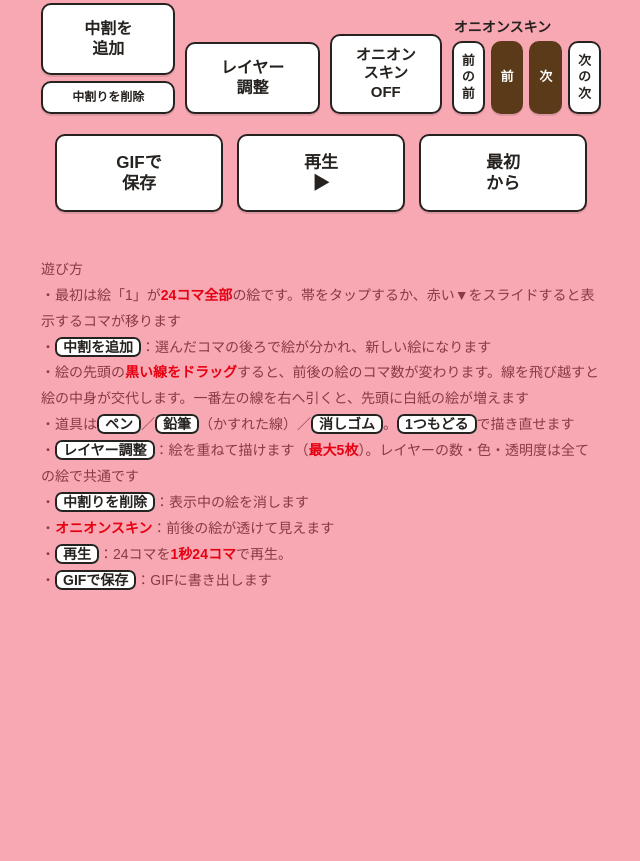
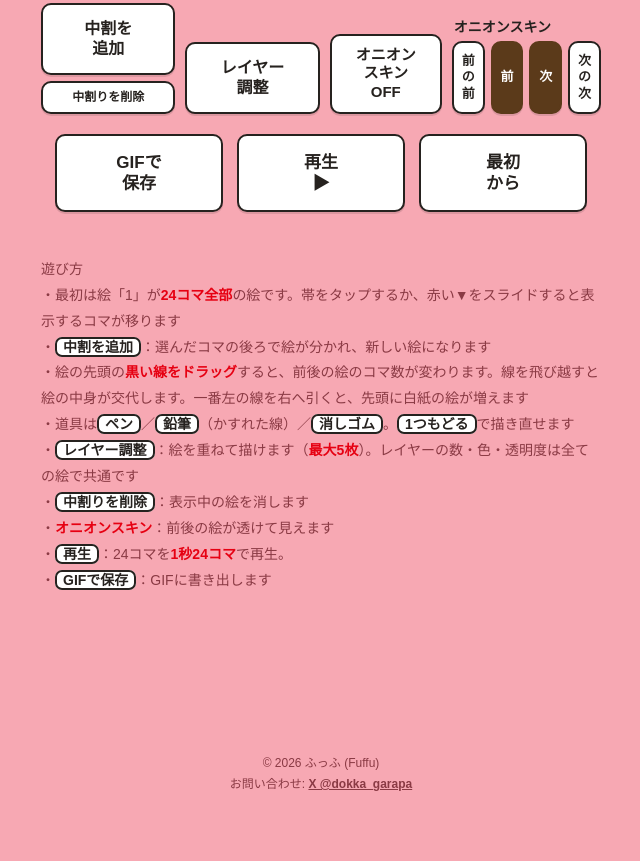
Before and after one commit to dokka-garapa/24frame-gif, a plain HTML site: page index.html in a window 1280 px wide. Shown: the part 805-1666 px from the top of the page, without its empty margins (319-959 px from the left). Before the commit the page ends 1454 px from the top, so only its background shows below. Drawn offline with Linux system fonts and the light colour scheme; a web font is replaced by a local one.

Commit message:
Update credits and language strings in index.html

```diff
--- a/index.html
+++ b/index.html
@@ -24,6 +24,8 @@
   .langbtn{font:inherit;font-size:14px;font-weight:700;min-width:42px;padding:10px 11px;border:2px solid #f2c894;border-radius:999px;background:#fff;color:#5b4326;cursor:pointer;box-shadow:0 1px 2px rgba(0,0,0,.06)}
   .langbtn.active{background:#f79c1d;border-color:#e07f00;color:#fff;box-shadow:0 2px 5px rgba(0,0,0,.18)}
   #bnote{font-size:14px;font-weight:700;color:#e60012;margin:0 0 8px}
+  #credit{text-align:center;font-size:12px;color:#8a3a44;line-height:1.7;margin-top:160px;padding-bottom:64px}
+  #credit a{color:inherit;font-weight:700}
   #timelineBox, #stage{direction:ltr}
   @media (max-width:560px){
     .langrow{gap:4px}
@@ -200,6 +202,7 @@
     #status{color:#f0b7c1}
     .note{color:#d8a7b2}
     .note .hl{color:#ff8fa0}
+    #credit{color:#d8a7b2}
     #slideHint{color:#d8a7b2}
     #bnote{color:#ff8fa0}
     #gifCard,#layerCard{background:#3a2931;color:#f7ecef;border-color:#120d10}
@@ -305,6 +308,7 @@
     <button class="btn" id="btnLayerClose">閉じる</button>
   </div>
 </div>
+<footer id="credit">© 2026 ふっふ (Fuffu)<br>お問い合わせ: <a href="https://x.com/dokka_garapa" target="_blank" rel="noopener">X @dokka_garapa</a></footer>
 
 <!-- GIFプレビュー（浮き表示） -->
 <div id="gifOverlay">
@@ -330,7 +334,7 @@ var lang = "ja";
 try { var savedLang = localStorage.getItem(LANG_KEY); if (LANGS.indexOf(savedLang) >= 0) lang = savedLang; } catch(e){}
 var STR = {
   ja: {
-    title: "GIFアニメ作画ゲーム", titleHtml: "GIFアニメ<br>作画ゲーム", bnote: "ブラウザで開くとGIFアニメ保存できます",
+    title: "GIFアニメ作画ゲーム", titleHtml: "GIFアニメ<br>作画ゲーム", creditBy: "ふっふ (Fuffu)", creditLabel: "お問い合わせ:", bnote: "ブラウザで開くとGIFアニメ保存できます",
     pen: "ペン", pencil: "鉛筆", eraser: "消しゴム", undo: "1つ<br>もどる", redo: "1つ<br>すすむ",
     posLabel: "表示しているフレーム", slideHint: "(スライド移動できます。1秒24コマ)", posNum: ":{n}コマ目",
     addInbetween: "中割を<br>追加", deletePic: "中割りを削除", layersBtn: "レイヤー<br>調整",
@@ -359,7 +363,7 @@ var STR = {
     note: "遊び方\n・最初は絵「1」が<b class='hl'>24コマ全部</b>の絵です。帯をタップするか、赤い▼をスライドすると表示するコマが移ります\n・<span class='chip'>中割を追加</span>：選んだコマの後ろで絵が分かれ、新しい絵になります\n・絵の先頭の<b class='hl'>黒い線をドラッグ</b>すると、前後の絵のコマ数が変わります。線を飛び越すと絵の中身が交代します。一番左の線を右へ引くと、先頭に白紙の絵が増えます\n・道具は<span class='chip'>ペン</span>／<span class='chip'>鉛筆</span>（かすれた線）／<span class='chip'>消しゴム</span>。<span class='chip'>1つもどる</span>で描き直せます\n・<span class='chip'>レイヤー調整</span>：絵を重ねて描けます（<b class='hl'>最大5枚</b>）。レイヤーの数・色・透明度は全ての絵で共通です\n・<span class='chip'>中割りを削除</span>：表示中の絵を消します\n・<b class='hl'>オニオンスキン</b>：前後の絵が透けて見えます\n・<span class='chip'>再生</span>：24コマを<b class='hl'>1秒24コマ</b>で再生。\n・<span class='chip'>GIFで保存</span>：GIFに書き出します"
   },
   en: {
-    title: "GIF Animation Drawing Game", titleHtml: "GIF Animation<br>Drawing Game", bnote: "Open in a browser to save the GIF animation",
+    title: "GIF Animation Drawing Game", titleHtml: "GIF Animation<br>Drawing Game", creditBy: "Fuffu", creditLabel: "Contact:", bnote: "Open in a browser to save the GIF animation",
     pen: "Pen", pencil: "Pencil", eraser: "Eraser", undo: "Undo", redo: "Redo",
     posLabel: "Frame shown", slideHint: "(Slide to move. 24 fps)", posNum: ": frame {n}",
     addInbetween: "Add<br>in-between", deletePic: "Delete", layersBtn: "Layers",
@@ -388,7 +392,7 @@ var STR = {
     note: "How to play\n• Picture 1 starts as the picture for <b class='hl'>all 24 frames</b>. Tap the band or slide the red ▼ to change the frame shown.\n• <span class='chip'>Add in-between</span>: splits the picture after the selected frame into a new picture.\n• Drag the <b class='hl'>black line</b> at a picture's head to change how many frames each picture gets. Crossing a line swaps the pictures' contents. Drag the far-left line right to add a blank picture at the start.\n• Tools: <span class='chip'>Pen</span> / <span class='chip'>Pencil</span> (scratchy line) / <span class='chip'>Eraser</span>. <span class='chip'>Undo</span> fixes mistakes.\n• <span class='chip'>Layers</span>: stack drawings (<b class='hl'>up to 5</b>). Layer count, colour and opacity are shared by all pictures.\n• <span class='chip'>Delete</span>: removes the shown picture.\n• <b class='hl'>Onion skin</b>: neighbouring pictures show through.\n• <span class='chip'>Play</span>: plays all 24 frames at <b class='hl'>24 fps</b>.\n• <span class='chip'>Save GIF</span>: exports a GIF."
   },
   ko: {
-    title: "GIF 애니메이션 작화 게임", titleHtml: "GIF 애니메이션<br>작화 게임", bnote: "브라우저에서 열면 GIF 애니메이션을 저장할 수 있습니다",
+    title: "GIF 애니메이션 작화 게임", titleHtml: "GIF 애니메이션<br>작화 게임", creditBy: "Fuffu", creditLabel: "문의:", bnote: "브라우저에서 열면 GIF 애니메이션을 저장할 수 있습니다",
     pen: "펜", pencil: "연필", eraser: "지우개", undo: "하나<br>되돌리기", redo: "하나<br>다시하기",
     posLabel: "표시 중인 프레임", slideHint: "(슬라이드 이동 가능. 1초 24프레임)", posNum: ":{n}프레임",
     addInbetween: "인비트윈<br>추가", deletePic: "인비트윈 삭제", layersBtn: "레이어<br>조정",
@@ -417,7 +421,7 @@ var STR = {
     note: "노는 법\n• 처음에는 그림 1이 <b class='hl'>24프레임 전체</b>의 그림입니다. 띠를 탭하거나 빨간 ▼를 밀면 표시되는 프레임이 바뀝니다.\n• <span class='chip'>인비트윈 추가</span>: 고른 프레임 뒤에서 그림이 나뉘어 새 그림이 됩니다.\n• 그림 앞머리의 <b class='hl'>검은 선을 드래그</b>하면 앞뒤 그림의 프레임 수가 바뀝니다. 선을 뛰어넘으면 그림 내용이 서로 바뀝니다. 맨 왼쪽 선을 오른쪽으로 끌면 맨 앞에 빈 그림이 늘어납니다.\n• 도구는 <span class='chip'>펜</span> / <span class='chip'>연필</span>(거친 선) / <span class='chip'>지우개</span>. <span class='chip'>하나 되돌리기</span>로 고칠 수 있습니다.\n• <span class='chip'>레이어 조정</span>: 그림을 겹쳐 그릴 수 있습니다 (<b class='hl'>최대 5장</b>). 레이어 수·색·투명도는 모든 그림 공통입니다.\n• <span class='chip'>인비트윈 삭제</span>: 표시 중인 그림을 지웁니다.\n• <b class='hl'>어니언 스킨</b>: 앞뒤 그림이 비쳐 보입니다.\n• <span class='chip'>재생</span>: 24프레임을 <b class='hl'>초당 24프레임</b>으로 재생.\n• <span class='chip'>GIF로 저장</span>: GIF로 내보냅니다"
   },
   zh: {
-    title: "GIF动画作画游戏", titleHtml: "GIF动画<br>作画游戏", bnote: "在浏览器中打开即可保存GIF动画",
+    title: "GIF动画作画游戏", titleHtml: "GIF动画<br>作画游戏", creditBy: "Fuffu", creditLabel: "联系方式：", bnote: "在浏览器中打开即可保存GIF动画",
     pen: "笔", pencil: "铅笔", eraser: "橡皮擦", undo: "后退<br>一步", redo: "前进<br>一步",
     posLabel: "当前显示的帧", slideHint: "(可滑动移动。每秒24帧)", posNum: ":第{n}帧",
     addInbetween: "添加<br>中间画", deletePic: "删除中间画", layersBtn: "图层<br>调整",
@@ -446,7 +450,7 @@ var STR = {
     note: "玩法\n• 一开始，图「1」是<b class='hl'>全部24帧</b>的图。点按色带或滑动红色▼，可以切换显示的帧。\n• <span class='chip'>添加中间画</span>：在所选帧之后把图分开，变成一张新图。\n• 拖动每张图开头的<b class='hl'>黑线</b>，可以改变前后图各占的帧数。越过黑线时，两张图的内容会交换。把最左边的线向右拉，会在最前面增加一张空白图。\n• 工具：<span class='chip'>笔</span> / <span class='chip'>铅笔</span>（粗糙的线）/ <span class='chip'>橡皮擦</span>。可以用<span class='chip'>后退一步</span>重画。\n• <span class='chip'>图层调整</span>：可以叠加图层作画（<b class='hl'>最多5层</b>）。图层的数量、颜色和透明度对所有图通用。\n• <span class='chip'>删除中间画</span>：删掉正在显示的图。\n• <b class='hl'>洋葱皮</b>：前后的图会透出来。\n• <span class='chip'>播放</span>：以<b class='hl'>每秒24帧</b>播放全部24帧。\n• <span class='chip'>保存GIF</span>：导出GIF"
   },
   th: {
-    title: "เกมวาด GIF แอนิเมชัน", titleHtml: "GIF แอนิเมชัน<br>เกมวาดภาพ", bnote: "เปิดในเบราว์เซอร์เพื่อบันทึกภาพเคลื่อนไหว GIF ได้",
+    title: "เกมวาด GIF แอนิเมชัน", titleHtml: "GIF แอนิเมชัน<br>เกมวาดภาพ", creditBy: "Fuffu", creditLabel: "ติดต่อ:", bnote: "เปิดในเบราว์เซอร์เพื่อบันทึกภาพเคลื่อนไหว GIF ได้",
     pen: "ปากกา", pencil: "ดินสอ", eraser: "ยางลบ", undo: "ย้อน<br>1 ขั้น", redo: "ทำซ้ำ<br>1 ขั้น",
     posLabel: "เฟรมที่แสดง", slideHint: "(เลื่อนย้ายได้. 24 เฟรม/วินาที)", posNum: ": เฟรมที่ {n}",
     addInbetween: "เพิ่ม<br>อินบีทวีน", deletePic: "ลบอินบีทวีน", layersBtn: "ปรับ<br>เลเยอร์",
@@ -475,7 +479,7 @@ var STR = {
     note: "วิธีเล่น\n• เริ่มแรก ภาพ \"1\" คือภาพของ<b class='hl'>ทั้ง 24 เฟรม</b> แตะแถบหรือเลื่อน ▼ สีแดงเพื่อเปลี่ยนเฟรมที่แสดง\n• <span class='chip'>เพิ่มอินบีทวีน</span>: แยกภาพหลังเฟรมที่เลือกให้เป็นภาพใหม่\n• ลาก<b class='hl'>เส้นสีดำ</b>ที่หัวภาพเพื่อเปลี่ยนจำนวนเฟรมของภาพหน้าหลัง ถ้าลากข้ามเส้น เนื้อภาพจะสลับกัน ลากเส้นซ้ายสุดไปทางขวาเพื่อเพิ่มภาพเปล่าที่ด้านหน้า\n• เครื่องมือ: <span class='chip'>ปากกา</span> / <span class='chip'>ดินสอ</span> (เส้นหยาบ) / <span class='chip'>ยางลบ</span> ใช้ <span class='chip'>ย้อนกลับ</span> เพื่อแก้ได้\n• <span class='chip'>ปรับเลเยอร์</span>: วาดซ้อนกันได้<b class='hl'>สูงสุด 5 เลเยอร์</b> จำนวน สี และความโปร่งใสของเลเยอร์ใช้ร่วมกันทุกภาพ\n• <span class='chip'>ลบอินบีทวีน</span>: ลบภาพที่แสดงอยู่\n• <b class='hl'>สกินหัวหอม</b>: มองทะลุเห็นภาพหน้าหลังได้\n• <span class='chip'>เล่น</span>: เล่นทั้ง 24 เฟรมที่ <b class='hl'>24 เฟรมต่อวินาที</b>\n• <span class='chip'>บันทึก GIF</span>: ส่งออกเป็น GIF"
   },
   fr: {
-    title: "Jeu de dessin d’animation GIF", titleHtml: "Animation GIF<br>Jeu de dessin", bnote: "Ouvrez dans un navigateur pour enregistrer l’animation GIF",
+    title: "Jeu de dessin d’animation GIF", titleHtml: "Animation GIF<br>Jeu de dessin", creditBy: "Fuffu", creditLabel: "Contact :", bnote: "Ouvrez dans un navigateur pour enregistrer l’animation GIF",
     pen: "Stylo", pencil: "Crayon", eraser: "Gomme", undo: "Annuler", redo: "Rétablir",
     posLabel: "Image affichée", slideHint: "(Glissez pour déplacer. 24 i/s)", posNum: " : image {n}",
     addInbetween: "Ajouter un<br>intervalle", deletePic: "Supprimer", layersBtn: "Calques",
@@ -504,7 +508,7 @@ var STR = {
     note: "Comment jouer\n• Au départ, l’image 1 est l’image des <b class='hl'>24 images</b>. Touchez la bande ou glissez le ▼ rouge pour changer l’image affichée.\n• <span class='chip'>Ajouter un intervalle</span> : sépare l’image après l’image choisie pour en créer une nouvelle.\n• Glissez le <b class='hl'>trait noir</b> en tête d’une image pour changer le nombre d’images de chacune. Franchir un trait échange le contenu des images. Glissez le trait tout à gauche vers la droite pour ajouter une image vierge au début.\n• Outils : <span class='chip'>Stylo</span> / <span class='chip'>Crayon</span> (trait gratté) / <span class='chip'>Gomme</span>. <span class='chip'>Annuler</span> corrige les erreurs.\n• <span class='chip'>Calques</span> : superposez des dessins (<b class='hl'>5 max</b>). Nombre, couleur et opacité des calques sont communs à toutes les images.\n• <span class='chip'>Supprimer</span> : efface l’image affichée.\n• <b class='hl'>Pelure d’oignon</b> : les images voisines apparaissent en transparence.\n• <span class='chip'>Lire</span> : lit les 24 images à <b class='hl'>24 i/s</b>.\n• <span class='chip'>Enregistrer GIF</span> : exporte un GIF."
   },
   es: {
-    title: "Juego de dibujo de animación GIF", titleHtml: "Animación GIF<br>Juego de dibujo", bnote: "Ábrelo en un navegador para guardar la animación GIF",
+    title: "Juego de dibujo de animación GIF", titleHtml: "Animación GIF<br>Juego de dibujo", creditBy: "Fuffu", creditLabel: "Contacto:", bnote: "Ábrelo en un navegador para guardar la animación GIF",
     pen: "Pluma", pencil: "Lápiz", eraser: "Borrador", undo: "Deshacer", redo: "Rehacer",
     posLabel: "Fotograma mostrado", slideHint: "(Desliza para mover. 24 fps)", posNum: ": fotograma {n}",
     addInbetween: "Añadir<br>intermedio", deletePic: "Eliminar", layersBtn: "Capas",
@@ -533,7 +537,7 @@ var STR = {
     note: "Cómo jugar\n• Al principio, la imagen 1 es la imagen de los <b class='hl'>24 fotogramas</b>. Toca la banda o desliza el ▼ rojo para cambiar el fotograma mostrado.\n• <span class='chip'>Añadir intermedio</span>: separa la imagen después del fotograma elegido y crea una nueva.\n• Arrastra la <b class='hl'>línea negra</b> al inicio de una imagen para cambiar cuántos fotogramas tiene cada una. Al cruzar una línea, el contenido de las imágenes se intercambia. Arrastra la línea de la izquierda hacia la derecha para añadir una imagen en blanco al principio.\n• Herramientas: <span class='chip'>Pluma</span> / <span class='chip'>Lápiz</span> (línea áspera) / <span class='chip'>Borrador</span>. <span class='chip'>Deshacer</span> corrige errores.\n• <span class='chip'>Capas</span>: dibuja en capas superpuestas (<b class='hl'>máx. 5</b>). El número, color y opacidad de las capas son comunes a todas las imágenes.\n• <span class='chip'>Eliminar</span>: borra la imagen mostrada.\n• <b class='hl'>Piel de cebolla</b>: las imágenes vecinas se ven a través.\n• <span class='chip'>Reproducir</span>: reproduce los 24 fotogramas a <b class='hl'>24 fps</b>.\n• <span class='chip'>Guardar GIF</span>: exporta un GIF."
   },
   ar: {
-    title: "لعبة رسم رسوم GIF المتحركة", titleHtml: "رسوم GIF متحركة<br>لعبة الرسم", bnote: "افتحه في المتصفح لحفظ رسوم GIF المتحركة",
+    title: "لعبة رسم رسوم GIF المتحركة", titleHtml: "رسوم GIF متحركة<br>لعبة الرسم", creditBy: "Fuffu", creditLabel: "للتواصل:", bnote: "افتحه في المتصفح لحفظ رسوم GIF المتحركة",
     pen: "قلم", pencil: "قلم رصاص", eraser: "ممحاة", undo: "تراجع", redo: "إعادة",
     posLabel: "الإطار المعروض", slideHint: "(مرّر للتحريك. 24 إطار/ث)", posNum: ": الإطار {n}",
     addInbetween: "إضافة<br>إطار بيني", deletePic: "حذف الإطار البيني", layersBtn: "الطبقات",
@@ -1290,7 +1294,7 @@ document.getElementById("btnFirst").addEventListener("click", function(){
 });
 
 /* ============ autosave ============ */
-var SAVE_KEY = "gifAnimGame.v33";
+var SAVE_KEY = "gifAnimGame.v34";
 var saveTimer = null;
 function saveAuto(){
   if (saveTimer) clearTimeout(saveTimer);
@@ -1510,6 +1514,7 @@ function applyLang(){
   btnRedo.innerHTML = T("redo");
   document.getElementById("posLabel").textContent = T("posLabel");
   document.getElementById("slideHint").textContent = T("slideHint");
+  document.getElementById("credit").innerHTML = "© 2026 " + T("creditBy") + "<br>" + T("creditLabel") + ' <a href="https://x.com/dokka_garapa" target="_blank" rel="noopener">X @dokka_garapa</a>';
   document.getElementById("btnInbetween").innerHTML = T("addInbetween");
   btnDelPic.textContent = T("deletePic");
   document.getElementById("btnLayer").innerHTML = T("layersBtn");
```
